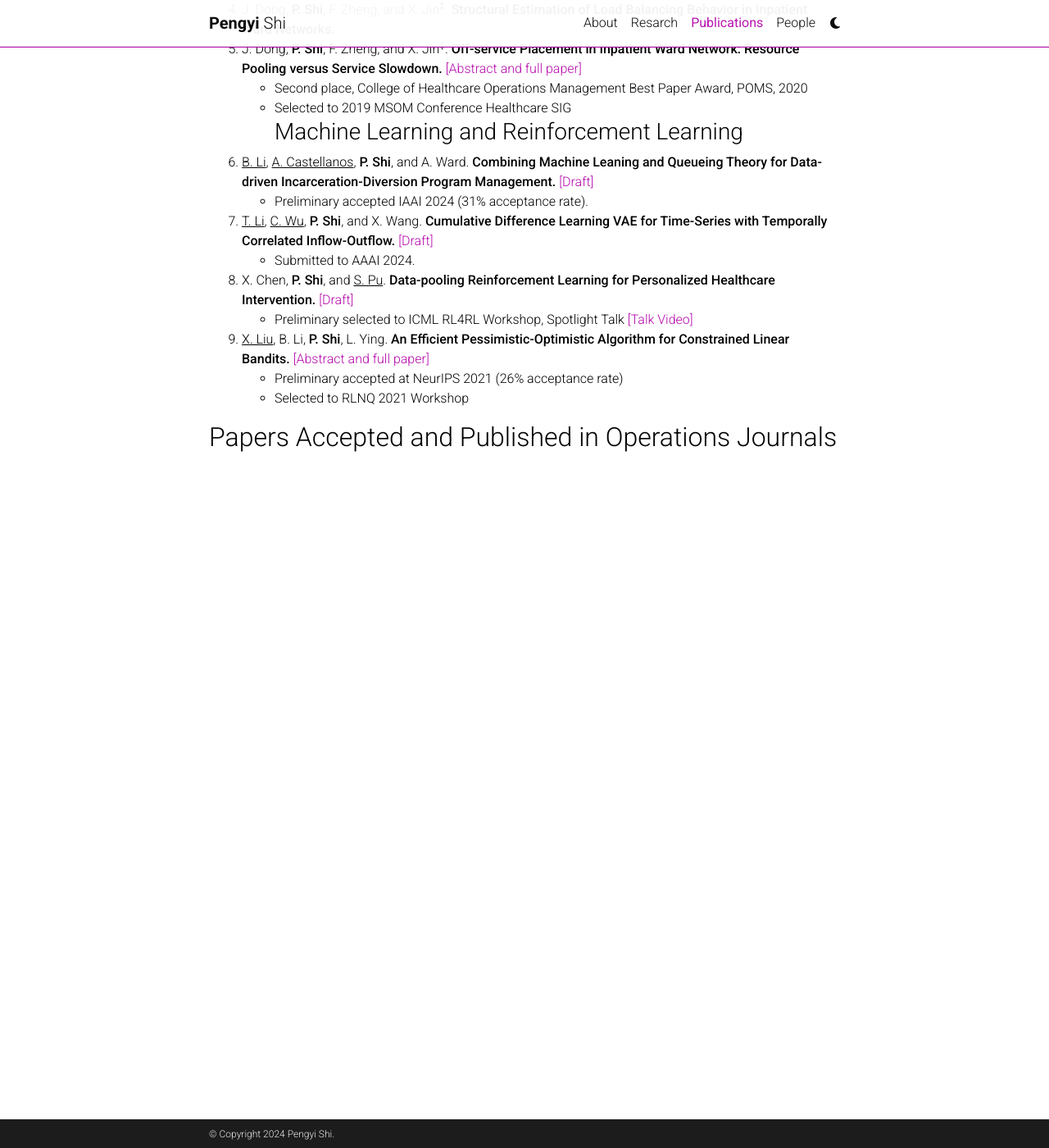
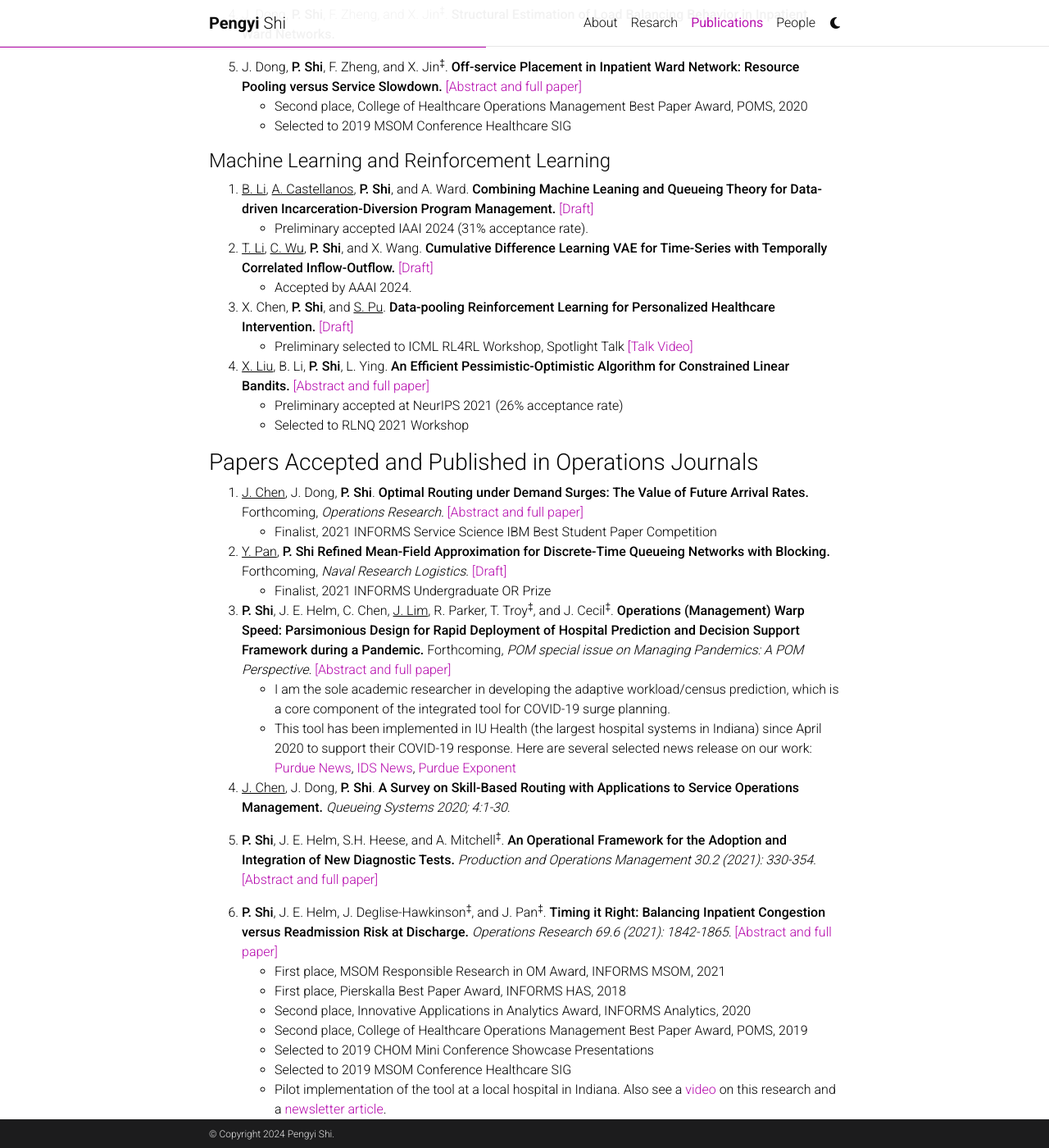
Before and after one commit to boilerchun/boilerchun.github.io, a Jekyll site: the page built from _pages/publications.md, in a window 1280 px wide and 1400 px high, scrolled down 566 px. Shown: the whole window at 82% size. Built offline with Jekyll 4.4.1, drawn with Linux system fonts in a browser that asks for light colours; comment, search, counter and statistics services are not loaded; a style sheet for code colours, icons or effects is not loaded; some of the changed text lies outside the part shown.

Commit message:
test update

```diff
--- a/_pages/publications.md
+++ b/_pages/publications.md
@@ -8,38 +8,116 @@ nav_order: 2
 ---
 <!-- _pages/publications.md -->
 
-## Selected Working Papers
-### Stochastic Models and Control
+### Selected Working Papers
+#### Stochastic Models and Control
 1. <ins>X. Gao</ins>, **P. Shi**, N. Kong.
 **Stopping the Revolving Door: MDP-Based Decision Support for Community Corrections Placement.** [[Abstract and full paper]](https://papers.ssrn.com/sol3/papers.cfm?abstract_id=4672337)
   - First place, Outstanding Innovation in Service Systems Engineering Award, IISE, 2023 (faculty lead)
   - Fisrt place, 2023 INFORMS Service Science IBM Best Student Paper Competition (to X. Gao)
   - Fisrt place, 2023 INFORMS Decision Analysis Society Student Paper Competition (to X. Gao)
+
 2. J. E. Helm, **P. Shi**, M. Drewes<sup>‡</sup>, J. Cecil<sup>‡</sup>.
 **Delta Coverage: The Analytics Journey to Implement a Novel Nurse Deployment Solution.** [[Draft]](https://web.ics.purdue.edu/~shi178/Delta_Coverage_forShare.pdf)
    - Finalist, INFORMS Daniel H. Wagner Prize 2023 (faculty co-lead)
    - Semi-finalist, INFORMS Innovative Applications in Analytics Award 2023 (faculty co-lead)
+
 3. <ins>Y. Liu</ins>, **P. Shi**, J. E. Helm, M. P. Van Oyen, L. Ying, and T. Hucshka<sup>‡</sup>.
 **An Integrated Approach to Improving Itinerary Completion in Coordinated Care Networks.** [[Abstract and full paper]](https://papers.ssrn.com/sol3/papers.cfm?abstract_id=3667095)
+
 4. J. Dong, **P. Shi**, F. Zheng, and X. Jin<sup>‡</sup>.
 **Structural Estimation of Load Balancing Behavior in Inpatient Ward Networks.**
+
 5. J. Dong, **P. Shi**, F. Zheng, and X. Jin<sup>‡</sup>.
 **Off-service Placement in Inpatient Ward Network: Resource Pooling versus Service Slowdown.** [[Abstract and full paper]](https://papers.ssrn.com/sol3/papers.cfm?abstract_id=3306853)
    - Second place, College of Healthcare Operations Management Best Paper Award, POMS, 2020
    - Selected to 2019 MSOM Conference Healthcare SIG
-### Machine Learning and Reinforcement Learning
+
+#### Machine Learning and Reinforcement Learning
 6. <ins>B. Li</ins>, <ins>A. Castellanos</ins>, **P. Shi**, and A. Ward.
 **Combining Machine Leaning and Queueing Theory for Data-driven Incarceration-Diversion Program Management.** [[Draft]](https://web.ics.purdue.edu/~shi178/IAAI_24_forShare.pdf)
    - Preliminary accepted IAAI 2024 (31% acceptance rate).
+
 7. <ins>T. Li</ins>, <ins>C. Wu</ins>, **P. Shi**, and X. Wang.
 **Cumulative Difference Learning VAE for Time-Series with Temporally Correlated Inflow-Outflow.** [[Draft]](https://web.ics.purdue.edu/~shi178/VAE_share.pdf)
-   - Submitted to AAAI 2024.
+   - Accepted by AAAI 2024.
+
 8. X. Chen, **P. Shi**, and <ins>S. Pu</ins>.
 **Data-pooling Reinforcement Learning for Personalized Healthcare Intervention.** [[Draft]](https://web.ics.purdue.edu/~shi178/pooling_RL_draft.pdf)
    - Preliminary selected to ICML RL4RL Workshop, Spotlight Talk [[Talk Video]](https://web.ics.purdue.edu/~shi178/FA01_Shi.mp4)
+
 9. <ins>X. Liu</ins>, B. Li, **P. Shi**, L. Ying.
 **An Efficient Pessimistic-Optimistic Algorithm for Constrained Linear Bandits.** [[Abstract and full paper]](https://arxiv.org/abs/2102.05295)
    - Preliminary accepted at NeurIPS 2021 (26% acceptance rate)
    - Selected to RLNQ 2021 Workshop
 
-## Papers Accepted and Published in Operations Journals
+### Papers Accepted and Published in Operations Journals
+1. <ins>J. Chen</ins>, J. Dong, **P. Shi**.
+**Optimal Routing under Demand Surges: The Value of Future Arrival Rates.**
+Forthcoming, *Operations Research.* [[Abstract and full paper]](https://papers.ssrn.com/sol3/papers.cfm?abstract_id=3980227)
+   - Finalist, 2021 INFORMS Service Science IBM Best Student Paper Competition
+
+2. <ins>Y. Pan</ins>, **P. Shi**
+**Refined Mean-Field Approximation for Discrete-Time Queueing Networks with Blocking.**
+Forthcoming, _Naval Research Logistics_. [[Draft]](https://web.ics.purdue.edu/~shi178/Refined_Mean_Field_Approx_submit.pdf)
+   - Finalist, 2021 INFORMS Undergraduate OR Prize
+
+3. **P. Shi**, J. E. Helm, C. Chen, <ins>J. Lim</ins>, R. Parker, T. Troy<sup>‡</sup>, and J. Cecil<sup>‡</sup>.
+**Operations (Management) Warp Speed: Parsimonious Design for Rapid Deployment of Hospital Prediction and Decision Support Framework during a Pandemic.**
+Forthcoming, *POM special issue on Managing Pandemics: A POM Perspective.* [[Abstract and full paper]](https://papers.ssrn.com/sol3/papers.cfm?abstract_id=3815418)
+   - I am the sole academic researcher in developing the adaptive workload/census prediction, which is a core component of the integrated tool for COVID-19 surge planning.
+   - This tool has been implemented in IU Health (the largest hospital systems in Indiana) since April 2020 to support their COVID-19 response. Here are several selected news release on our work: [Purdue News](https://www.purdue.edu/newsroom/releases/2020/Q2/krannert-and-kelley-business-schools-collaborating-to-help-iu-health-manage-surge-of-covid-19-patients.html), [IDS News](https://www.idsnews.com/article/2020/04/kelley-krannert-partner-to-predict-hospital-ventilator-demand-surges), [Purdue Exponent](https://www.purdueexponent.org/city_state/article_323518b4-aa94-11ea-af87-336709c43d50.html)
+
+4. <ins>J. Chen</ins>, J. Dong, **P. Shi**.
+**A Survey on Skill-Based Routing with Applications to Service Operations Management.**
+*Queueing Systems 2020; 4:1-30.*
+
+5. **P. Shi**, J. E. Helm, S.H. Heese, and A. Mitchell<sup>‡</sup>.
+**An Operational Framework for the Adoption and Integration of New Diagnostic Tests.**
+*Production and Operations Management 30.2 (2021): 330-354.* [[Abstract and full paper]](https://papers.ssrn.com/sol3/papers.cfm?abstract_id=3430980)
+
+6. **P. Shi**, J. E. Helm, J. Deglise-Hawkinson<sup>‡</sup>, and J. Pan<sup>‡</sup>.
+**Timing it Right: Balancing Inpatient Congestion versus Readmission Risk at Discharge.**
+*Operations Research 69.6 (2021): 1842-1865.* [[Abstract and full paper]](https://papers.ssrn.com/sol3/papers.cfm?abstract_id=3202975)
+   - First place, MSOM Responsible Research in OM Award, INFORMS MSOM, 2021
+   - First place, Pierskalla Best Paper Award, INFORMS HAS, 2018
+   - Second place, Innovative Applications in Analytics Award, INFORMS Analytics, 2020
+   - Second place, College of Healthcare Operations Management Best Paper Award, POMS, 2019
+   - Selected to 2019 CHOM Mini Conference Showcase Presentations
+   - Selected to 2019 MSOM Conference Healthcare SIG
+   - Pilot implementation of the tool at a local hospital in Indiana. Also see a [video](https://www.youtube.com/watch?v=TNMJr57cBR0) on this research and a [newsletter article](https://web.ics.purdue.edu/~shi178/MGMT%20article_PShi.pdf).
+
+7. J. G. Dai, **P. Shi**.
+**Recent Modeling and Analytical Advances in Hospital Inpatient Flow Management.**
+*Production and Operations Management 30.6 (2021)* [[Abstract and full paper]](https://papers.ssrn.com/sol3/papers.cfm?abstract_id=3310853)
+   - Invited paper for special issue on Frontier Analytic Modeling and Methods for OM.
+
+8. A. Alaeddini, J. E. Helm, **P. Shi**, and <ins>S. Faruqui</ins>.
+**An integrated framework for reducing hospital readmissions using risk trajectories characterization.**
+*IISE Transactions on Healthcare Systems Engineering. 2019; 9(2):172-185.*
+   - Former title: "A Prediction Model for Patient Readmission Risks with Kernel Principle Component Analysis."
+
+9. J. G. Dai, **P. Shi**.
+**Inpatient Bed Overflow: An Approximate Dynamic Programming Approach.**
+*Manufacturing and Service Operations Management. 2019; 21(4):894-911.* [[Abstract and full paper]](https://papers.ssrn.com/sol3/papers.cfm?abstract_id=2924208)
+
+10. J. Feng, **P. Shi**.
+**Steady-state Diffusion Approximations for Discrete-time Queue in Hospital Inpatient Flow Management.**
+*Naval Research Logistics. 2018; 65(1):26-65.* [[Abstract and full paper]](https://arxiv.org/abs/1612.00790)
+
+11. J. G. Dai, **P. Shi**.
+**A Two-Time-Scale Approach to Time-Varying Queues for Hospital Inpatient Flow Management.**
+*Operations Research. 2017; 65(2):514-36.* [[Abstract and full paper]](https://papers.ssrn.com/sol3/papers.cfm?abstract_id=2489533)
+
+12. **P. Shi**, M. Chou, J. G. Dai, D. Ding, and J. Sim<sup>‡</sup>.
+**Models and Insights for Hospital Inpatient Operations: Time-Dependent ED Boarding Time.**
+*Management Science. 2016; 62(1):1-28.* [[Main Paper]](https://web.ics.purdue.edu/~shi178/NUH12252013-final-namedCopy.pdf) [[Online Supplement]](https://web.ics.purdue.edu/~shi178/newAppendix12252013-named-copy.pdf)
+    - Former title: "Hospital Inpatient Operations: Mathematical Models and Managerial Insights."
+
+### Other Conference Publication
+
+
+### Medical Publication
+
+
+
+### Other Papers and Publications
```
